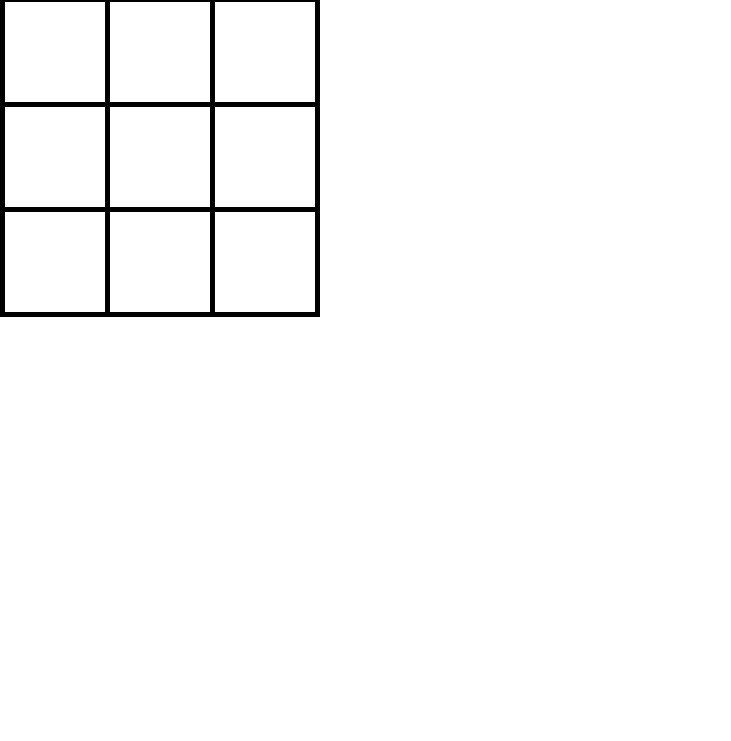
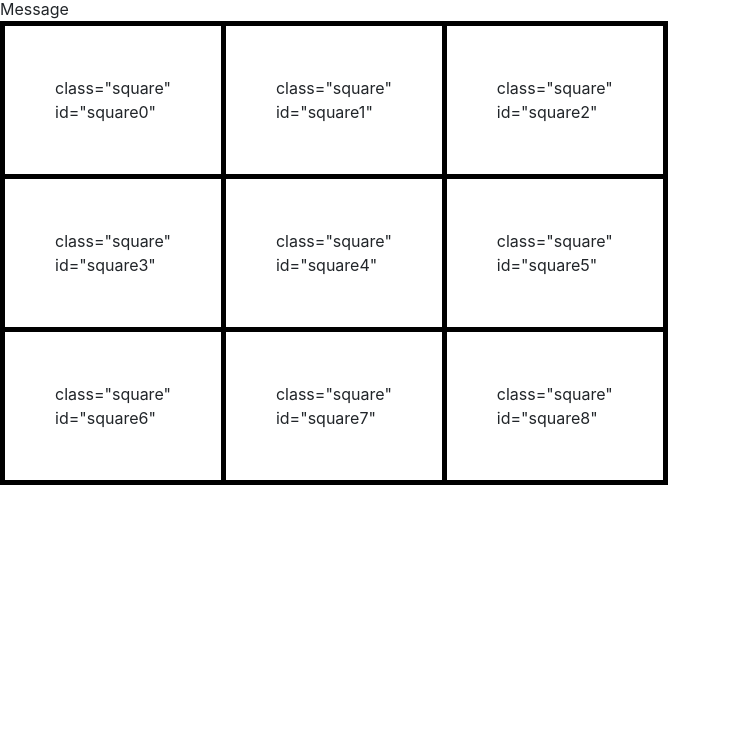
Before and after one commit to deehefka/Tic-Tac-Toe-Danielle, a website built with webpack: page index.html in a window 1280 px wide. Shown: the part 59-800 px from the top of the page, without its empty margins (0-731 px from the left). Built offline with nearby package versions, Linux system fonts and the light colour scheme; files whose address does not match are found by name.

Commit message:
Add class and ID and on-screen Message
Added classes and IDs to each square. HTML
Added message on-screen. HTML

```diff
--- a/assets/styles/index.scss
+++ b/assets/styles/index.scss
@@ -1,12 +1,12 @@
 @import '~bootstrap/scss/bootstrap';
 
 h1 {
-  color: blue;
+  color: #000;
 }
 
 td {
-  border: 5px solid black;
+  border: 5px solid #000;
   height: 100px;
   width: 100px;
-  padding: 50px
+  padding: 50px;
 }
--- a/index.html
+++ b/index.html
@@ -14,21 +14,22 @@
     </head>
     <body>
       <h1>Tic Tac Toe</h1>
+      <div id="message"> Message </div>
       <table>
         <tr>
-          <td></td>
-          <td></td>
-          <td></td>
+          <td> class="square" id="square0"</td>
+          <td> class="square" id="square1"</td>
+          <td> class="square" id="square2"</td>
         </tr>
         <tr>
-          <td></td>
-          <td></td>
-          <td></td>
+          <td> class="square" id="square3"</td>
+          <td> class="square" id="square4"</td>
+          <td> class="square" id="square5"</td>
         </tr>
         <tr>
-          <td></td>
-          <td></td>
-          <td></td>
+          <td> class="square" id="square6"</td>
+          <td> class="square" id="square7"</td>
+          <td> class="square" id="square8"</td>
         </tr>
     </table>
     </body>
--- a/index.js
+++ b/index.js
@@ -1,4 +1,4 @@
-'use strict'
+ 'use strict'
 
 // user require with a reference to bundle the file and use it in this file
 // var example = require('./example');
```
